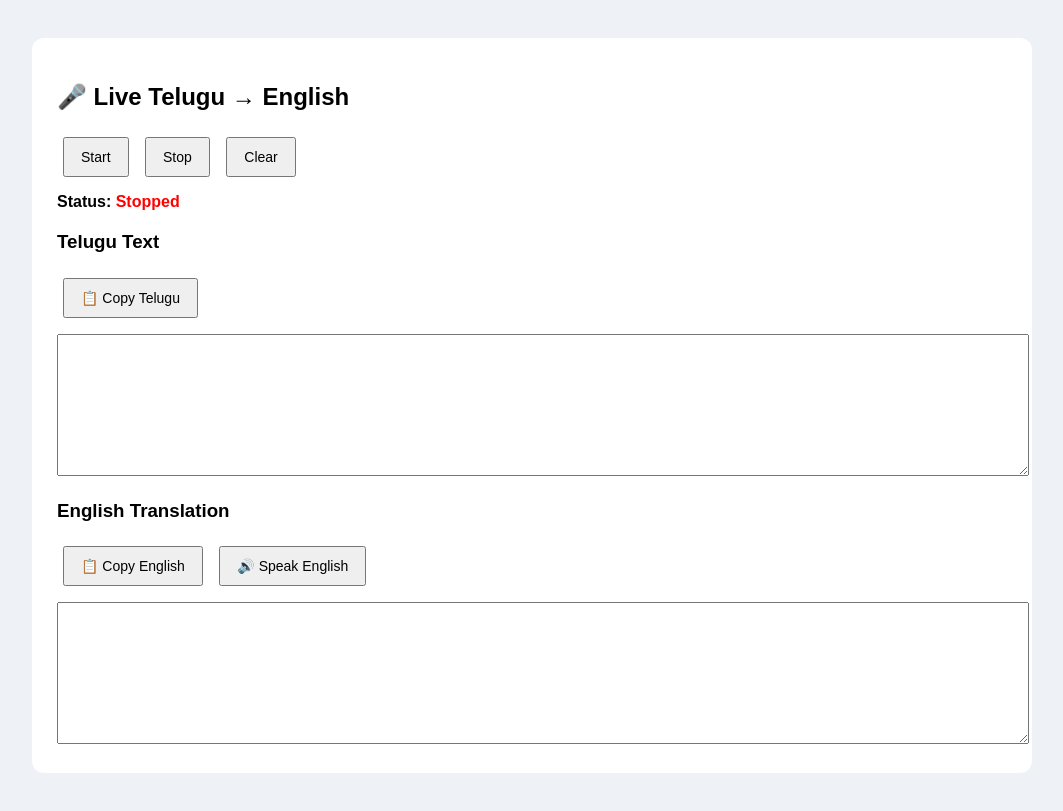
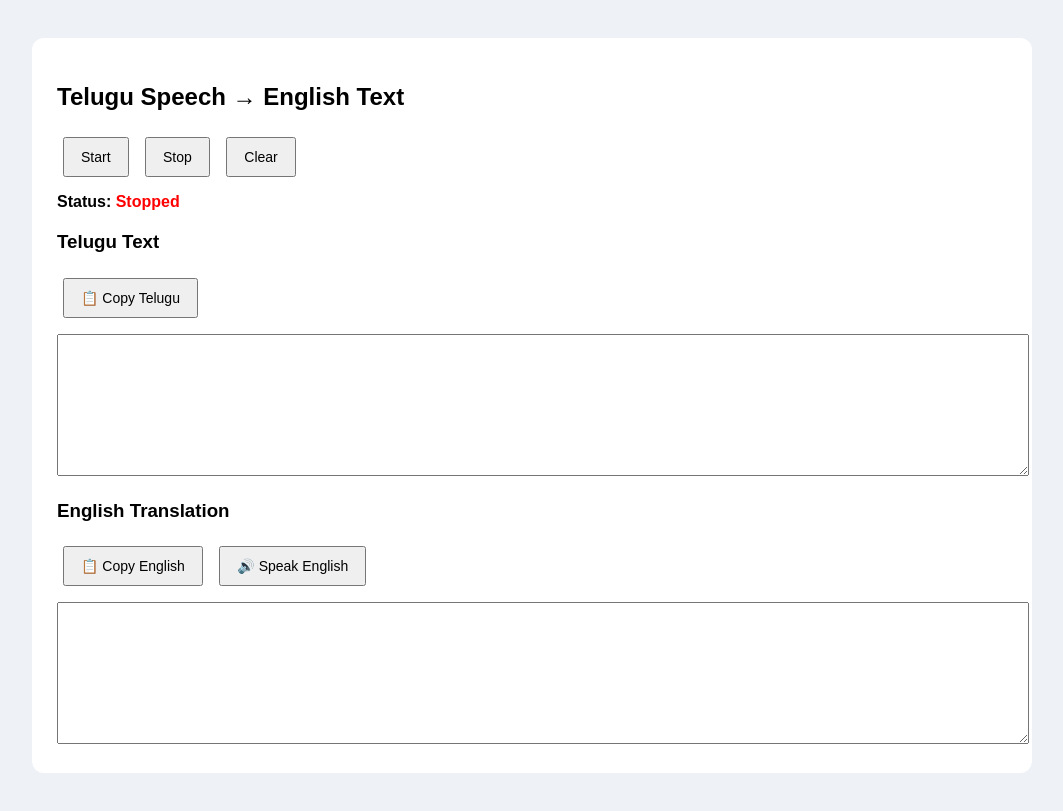
Before and after one commit to saivenkatachala/speechtotext, a plain HTML site: page index.html in a window 1280 px wide. Shown: the whole page, without its empty margins (108-1171 px from the left). Drawn offline with Linux system fonts and the light colour scheme.

Commit message:
Update translator title and improve layout

```diff
--- a/index.html
+++ b/index.html
@@ -2,7 +2,7 @@
 <html>
 <head>
 <meta charset="UTF-8">
-<title>Live Telugu → English Translator</title>
+<title>Telugu → English Translator</title>
 
 <style>
 body{font-family:Arial;background:#eef2f7;padding:30px}
@@ -36,7 +36,7 @@ textarea{
 <body>
 
 <div class="container">
-<h2>🎤 Live Telugu → English</h2>
+<h2>Telugu Speech → English Text</h2>
 
 <button onclick="startSpeech()">Start</button>
 <button onclick="stopSpeech()">Stop</button>
```
